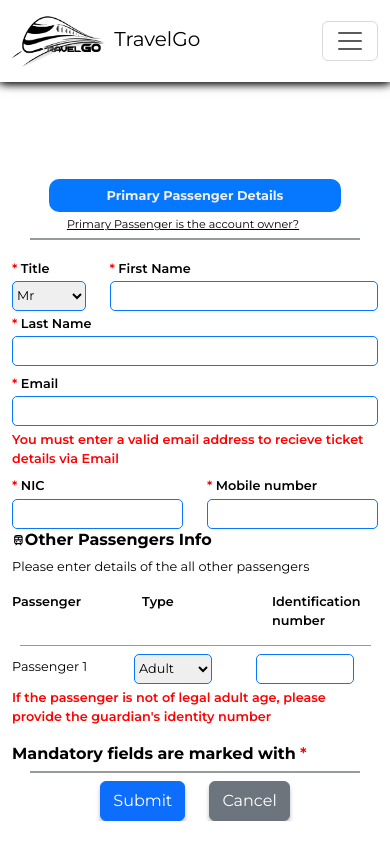
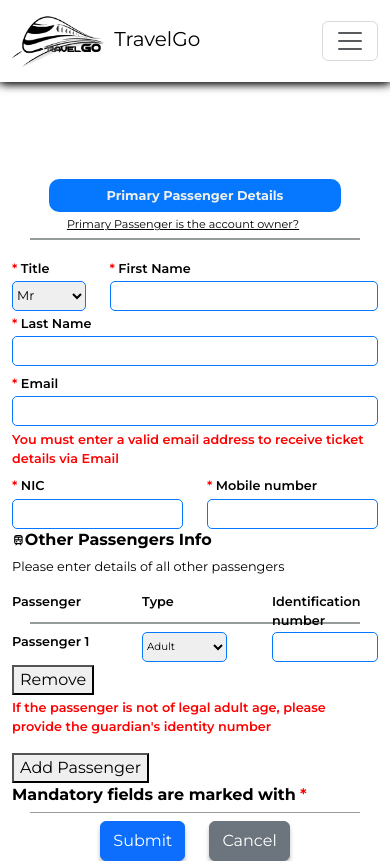
Before and after one commit to nadeeshaMadusanka99/TravelGo-Frontend, a React (Vite) app: page /passengerdetails in a window 390 px wide. Built offline with nearby package versions, Linux system fonts and the light colour scheme.

Commit message:
Passenger Details dynamic

```diff
--- a/src/Screens/PassengerDetails/PassengerDetails.jsx
+++ b/src/Screens/PassengerDetails/PassengerDetails.jsx
@@ -1,12 +1,75 @@
-import React, { useState } from 'react';
+import React, { useEffect, useState } from 'react';
 import './PassengerDetails.scss';
-import { Col,Row, Container } from 'react-bootstrap';
+import { Col, Row, Container } from 'react-bootstrap';
 import { LinkContainer } from 'react-router-bootstrap';
-import {MdOutlineTrain} from 'react-icons/md';
-
+import { MdOutlineTrain } from 'react-icons/md';
+import { useNavigate } from "react-router-dom";
 
 const PassengerDetails = () => {
-    return(
+  const [formData, setFormData] = useState({
+    title: '',
+    firstName: '',
+    lastName: '',
+    email: '',
+    nic: '',
+    phone: '',
+  });
+
+  const [passengerInfo, setPassengerInfo] = useState([
+    {
+      title: '',
+      type: '',
+      identificationNumber: '',
+    },
+  ]);
+
+  const handleFormChange = (e) => {
+    const { name, value } = e.target;
+    setFormData({
+      ...formData,
+      [name]: value,
+
+    });
+    console.log('Form Data:', formData);
+    console.log('form name,', formData.firstName);
+    console.log('form passengerInfo,', formData.title);
+  };
+
+  const handlePassengerChange = (e, index) => {
+    console.log('Passenger Info:', passengerInfo);
+    const { name, value } = e.target;
+    const updatedPassengerInfo = [...passengerInfo];
+    updatedPassengerInfo[index][name] = value;
+    setPassengerInfo(updatedPassengerInfo);
+  };
+
+  const addPassenger = () => {
+    setPassengerInfo([...passengerInfo, { title: '', type: '', identificationNumber: '' }]);
+  };
+
+  const removePassenger = (index) => {
+    const updatedPassengerInfo = passengerInfo.filter((_, i) => i !== index);
+    setPassengerInfo(updatedPassengerInfo);
+  };
+
+  const navigate = useNavigate();
+  const handleSubmit = () => {
+
+    const submitData = {
+        // fromStation,
+        formData,
+        passengerInfo,
+        };
+    console.log('Submit Data:', submitData);
+
+    navigate("/pricebreakdown",{state:{submitData}});
+    // Access formData and passengerInfo for further processing
+    console.log('Form Data:', formData);
+    console.log('Passenger Info:', passengerInfo);
+    // You can perform any additional processing or submit this data as needed.
+  };
+
+  return (
     <main className="passenger-details">
       <Container className='passenger-details-container'>
         <Row className='first-row'>
@@ -16,52 +79,50 @@ const PassengerDetails = () => {
           <Col xs={12} sm={9}>
             <p className='fill-links'>Primary Passenger is the account owner?</p>
           </Col>
-
         </Row>
         <div className="divider mb-3"></div>
-                <form id="passenger-details-form">
+        <form id="passenger-details-form" onSubmit={handleSubmit}>
           <Row>
-                        <Col xs={3} sm={2}className='title-content'>
-                        <label htmlFor = "name" className='label-heading'><span className='important-fields'>*</span> Title </label><br></br>
-                            <select id="title" className='inputs' name="title" required>
-                                {/* <option value="" disabled selected>Select</option> */}
+            <Col xs={3} sm={2} className='title-content'>
+              <label htmlFor="title" className='label-heading'><span className='important-fields'>*</span> Title</label><br></br>
+              <select id="title" className='inputs' name="title" required onChange={handleFormChange}>
                 <option value="Mr" className='options'>Mr</option>
                 <option value="Mrs" className='options'>Mrs</option>
                 <option value="Ms" className='options'>Ms</option>
               </select>
             </Col>
             <Col xs={9} sm={5} className='fname-content'>
-                            <label htmlFor = "fname" className='label-heading'><span className='important-fields'>*</span> First Name</label><br></br>
-                            <input type="text" id="fname" className='inputs' name="name" required></input>
+              <label htmlFor="firstName" className='label-heading'><span className='important-fields'>*</span> First Name</label><br></br>
+              <input type="text" id="firstName" className='inputs' name="firstName" required onChange={handleFormChange}></input>
             </Col>
             <Col xs={12} sm={5} className='lname-content'>
-                            <label htmlFor = "lname" className='label-heading'><span className='important-fields'>*</span> Last Name</label><br></br>
-                            <input type="text" id="lname" className='inputs' name="name" required></input>
+              <label htmlFor="lastName" className='label-heading'><span className='important-fields'>*</span> Last Name</label><br></br>
+              <input type="text" id="lastName" className='inputs' name="lastName" required onChange={handleFormChange}></input>
             </Col>
           </Row>
           <Row>
-                        <Col >
-                            <label htmlFor = "email" className='label-heading mt-2'><span className='important-fields'>*</span> Email</label><br></br>
-                            <input type="email" id="email" className='inputs' name="email" required></input>
-                            <p className='important-tags'>You must enter a valid email address to recieve ticket details via Email</p>
+            <Col>
+              <label htmlFor="email" className='label-heading mt-2'><span className='important-fields'>*</span> Email</label><br></br>
+              <input type="email" id="email" className='inputs' name="email" required onChange={handleFormChange}></input>
+              <p className='important-tags'>You must enter a valid email address to receive ticket details via Email</p>
             </Col>
           </Row>
           <Row>
             <Col xs={6}>
-                            <label htmlFor = "NIC" className='label-heading'><span className='important-fields'>*</span> NIC</label><br></br>
-                            <input type="text" id="nic" className='inputs' name="nic" required></input>
+              <label htmlFor="nic" className='label-heading'><span className='important-fields'>*</span> NIC</label><br></br>
+              <input type="text" id="nic" className='inputs' name="nic" required onChange={handleFormChange}></input>
             </Col>
             <Col xs={6}>
-                            <label htmlFor = "phone" className='label-heading'><span className='important-fields'>*</span> Mobile number</label><br></br>
-                            <input type="tel" id="phone" className='inputs' name="phone" required pattern="[0-9]*"></input>
+              <label htmlFor="phone" className='label-heading'><span className='important-fields'>*</span> Mobile number</label><br></br>
+              <input type="tel" id="phone" className='inputs' name="phone" required pattern="[0-9]*" onChange={handleFormChange}></input>
             </Col>
           </Row>
           <Row>
             <div className="same-line">
-                            <MdOutlineTrain className='train-icon'/>
+              <MdOutlineTrain className='train-icon' />
               <p className='other-passengers'> Other Passengers Info</p>
             </div>
-                        <p className='name-tags'>Please enter details of the all other passengers</p>
+            <p className='name-tags'>Please enter details of all other passengers</p>
           </Row>
           <Row>
                         <Col xs={4} className='label-heading'>
@@ -73,34 +134,55 @@ const PassengerDetails = () => {
                         <Col xs={4} className='label-heading'>
                             <label htmlFor = "name" className='label-names'> Identification number </label><br></br>
                         </Col>
-                        <div className="divider-mid mb-2"></div>
-                        <Row>
-                            <Col xs={4}>
-                                <label htmlFor = "name" className='name-tags'> Passenger 1 </label><br></br>
+          </Row>
+
+          <div className="divider mb-2"></div>
+          {passengerInfo.map((passenger, index) => (
+            <Row key={index}>
+              <Col xs={4} className='label-heading'>
+                <label htmlFor={`title-${index}`} className='label-names'> Passenger {index + 1}</label><br></br>
               </Col>
-                            <Col xs={4}>
-                                <select id="title" className='inputs-age middle-selection' name="title">
-                                    {/* <option value="" disabled selected>Select</option>  */}
-                                    <option value="Mr">Adult</option>
-                                    <option value="Mrs">Child</option>
-                                    <option value="Ms">Infant</option>
+              <Col xs={4} className='label-heading'>
+                <select id={`title-${index}`} className='inputs-age middle-selection' name="title" onChange={(e) => handlePassengerChange(e, index)}>
+                  <option value="Adult">Adult</option>
+                  <option value="Child">Child</option>
+                  <option value="Infant">Infant</option>
                 </select>
               </Col>
               <Col xs={4}>
-                                <input type="text" id="nic" className='inputs' name="nic"></input>
+                <input
+                  type="text"
+                  id={`nic-${index}`}
+                  className='inputs'
+                  name="nic"
+                  onChange={(e) => handlePassengerChange(e, index)}
+                ></input>
+              </Col>
+
+              <Col xs={6} md={2}>
+                <button type="button" onClick={() => removePassenger(index)}>Remove</button>
               </Col>
             </Row>
-                        <p className='important-tags mb-3'> If the passenger is not of legal adult age, please provide the guardian's identity number </p>
-                        <p> <strong>Mandatory fields are marked with</strong> <span className='important-fields'>*</span></p>
-                    </Row>
+          ))}
+
+          <p className='important-tags mb-3'>
+            If the passenger is not of legal adult age, please provide the guardian's identity number
+          </p>
+          <Col className="col-auto" xs={6} md={2}>
+                <button type="button" onClick={addPassenger}>Add Passenger</button>
+            </Col>
+          <p>
+            <strong>Mandatory fields are marked with</strong> <span className='important-fields'>*</span>
+          </p>
           <div className="divider mb-2"></div>
-                        <Row className='justify-content-end'>
+          <Row className='btnC'>
+
             <Col className="col-auto">
-                                <button type="submit" className="btn btn-primary btn-passenger-details">Submit</button>
+              <button type="submit" className="btn btn-primary btn-passenger-details" >Submit</button>
             </Col>
             <LinkContainer to="/pricebreakdown">
               <Col className="col-auto">
-                                    <button type="cancel" className="btn btn-secondary btn-passenger-details">Cancel</button>
+                <button type="cancel" className="btn btn-secondary btn-passenger-details" >Cancel</button>
               </Col>
             </LinkContainer>
           </Row>
--- a/src/Screens/PassengerDetails/PassengerDetails.scss
+++ b/src/Screens/PassengerDetails/PassengerDetails.scss
@@ -6,7 +6,7 @@
     justify-content: space-between;
     align-items: center;
     height: 100vh;
-    overflow: hidden;
+    overflow-y: scroll;
     .passenger-details-container{
         display: flex;
         flex-direction: column;
@@ -97,6 +97,9 @@
     height: 40px;
     box-shadow: 0px 4px 4px rgba(0, 0, 0, 0.25);
 }
+.btnC{
+    justify-content: right;
+}
 @media(max-width:920px){
     .passenger-details{
         overflow-y: scroll;
@@ -174,6 +177,9 @@
            .justify-content-end{
             justify-content: center !important;
            }
+           .btnC{
+            justify-content: center;
+           }
 
         }
 
```
Lines whose indentation alone changed are shown as unchanged.
